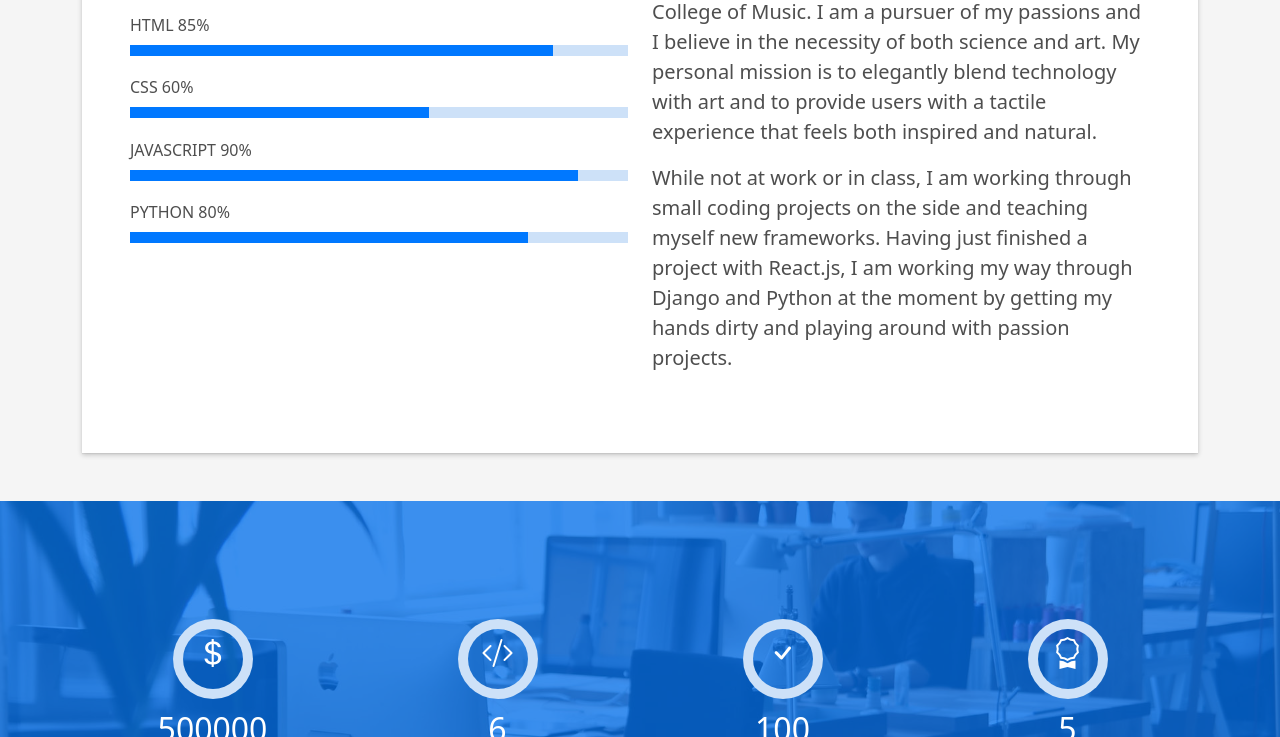
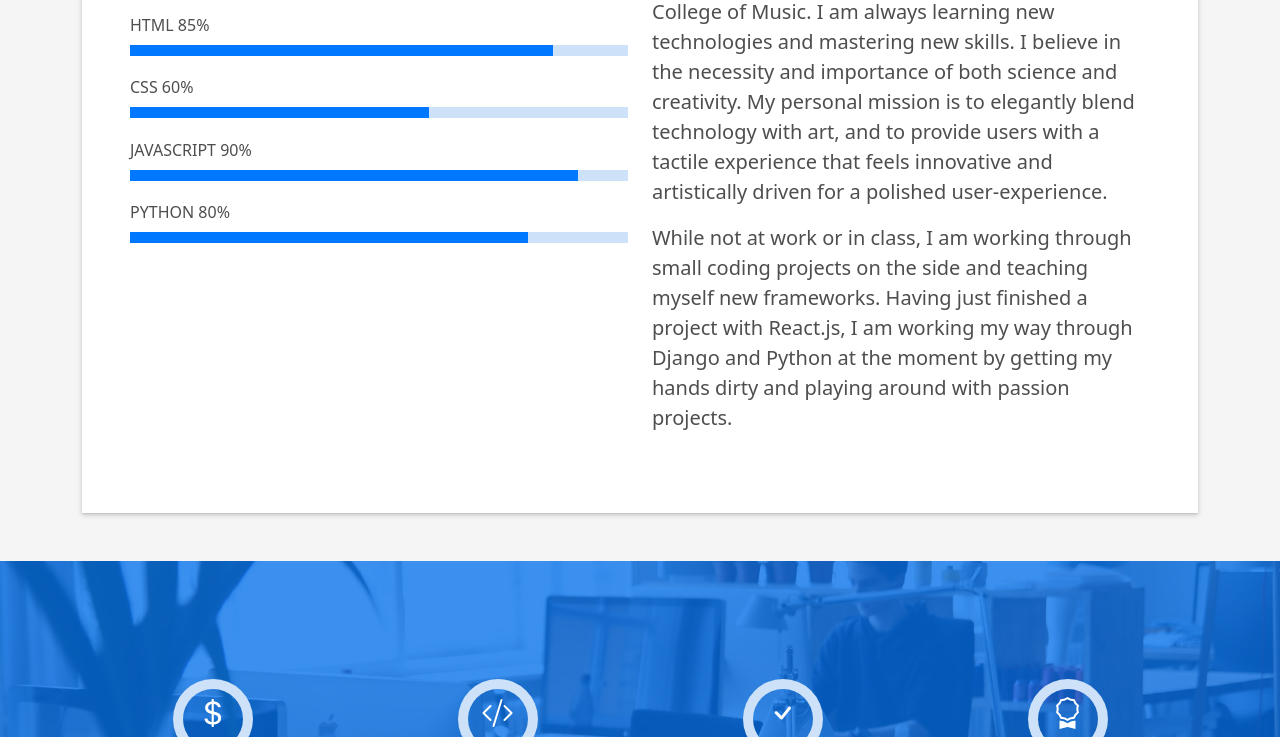
Before and after one commit to cameronbweston/Portfolio, a plain HTML site: page index.html in a window 1280 px wide. Shown: the part 1183-1920 px from the top of the page. Drawn offline with Linux system fonts and the light colour scheme.

Commit message:
EDITS: Update about me paragraph

```diff
--- a/index.html
+++ b/index.html
@@ -135,7 +135,7 @@
                       A full stack developer with a BS degree in computer science and over 4 years of professional software engineering experience.
                     </p>
                     <p class="lead">
-                      While pursuing my career in the software industry, I am also working through undergrad at Berklee College of Music. I am a pursuer of my passions and I believe in the necessity of both science and art. My personal mission is to elegantly blend technology with art and to provide users with a tactile experience that feels both inspired and natural.
+                      While pursuing my career in the software industry, I am also working through undergrad at Berklee College of Music. I am always learning new technologies and mastering new skills. I believe in the necessity and importance of both science and creativity. My personal mission is to elegantly blend technology with art, and to provide users with a tactile experience that feels innovative and artistically driven for a polished user-experience.
                     </p>
                     <p class="lead">
                       While not at work or in class, I am working through small coding projects on the side and teaching myself new frameworks. Having just finished a project with React.js, I am working my way through Django and Python at the moment by getting my hands dirty and playing around with passion projects.
```
